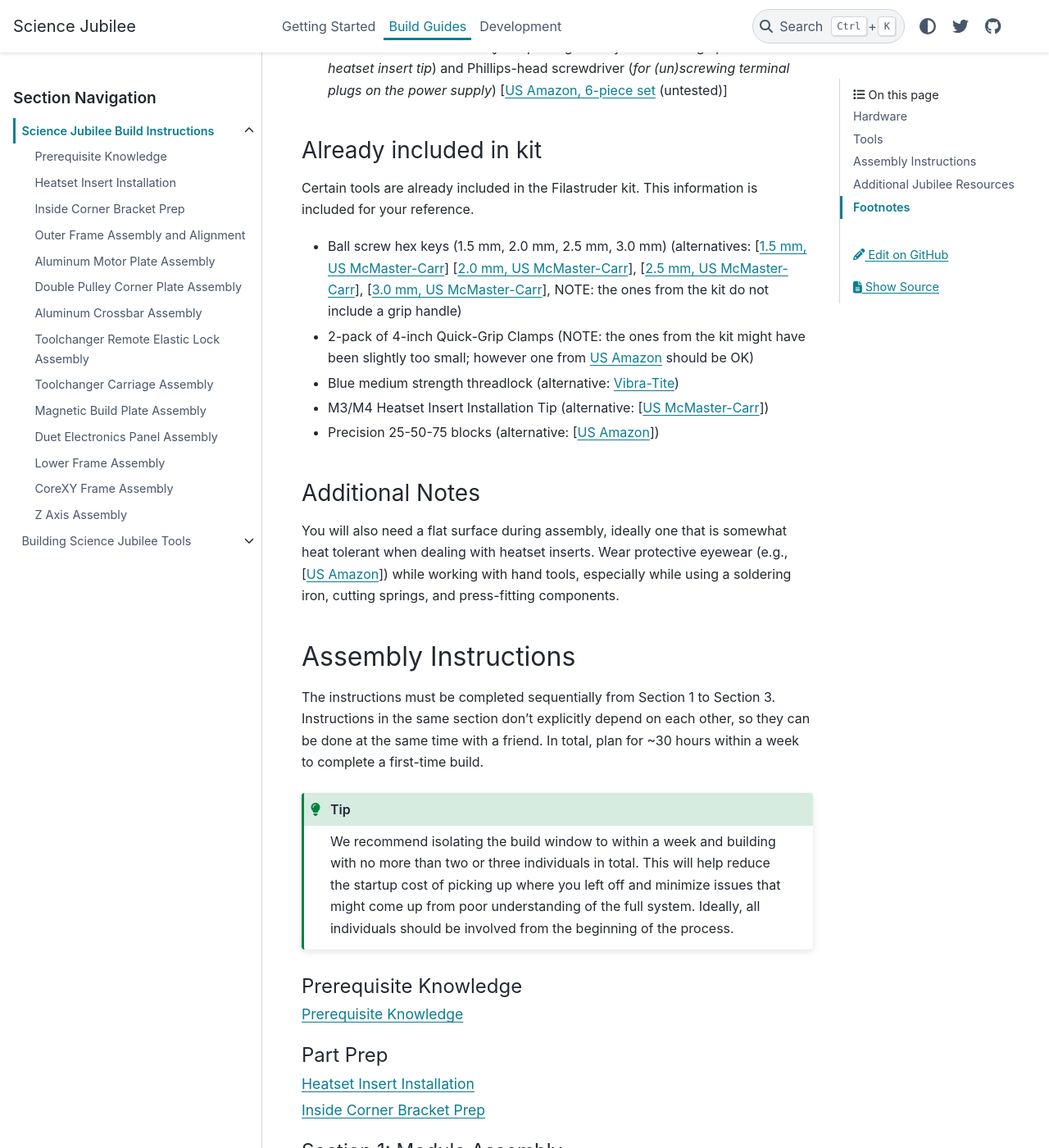
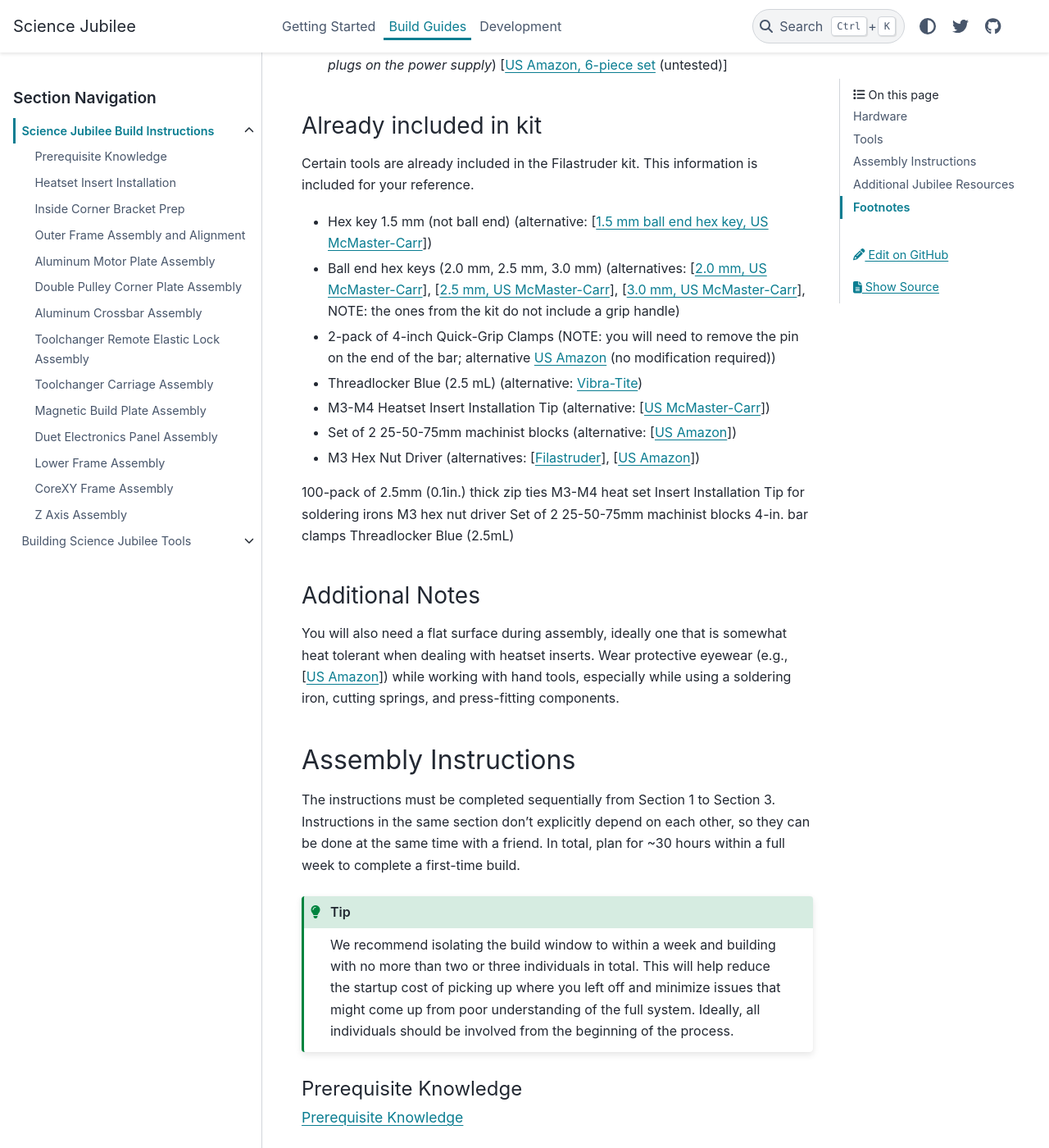
Before and after one commit to machineagency/science-jubilee, a Sphinx documentation site: the page built from docs/building/building_a_jubilee.md, in a window 1280 px wide and 1400 px high, scrolled down 1314 px. Shown: the whole window at 82% size. Built offline with Sphinx 7.4.7 and the PyData theme 0.15.4, drawn with Linux system fonts in a browser that asks for light colours; some of the changed text lies outside the part shown.

Commit message:
update tools based on filastruder feedback
https://discord.com/channels/627982902738681876/755173997305659402/1251195387314835668

https://discord.com/channels/627982902738681876/755173997305659402/1251195444613349457

````diff
--- a/docs/building/building_a_jubilee.md
+++ b/docs/building/building_a_jubilee.md
@@ -36,17 +36,25 @@ Extrusion Anodization Color| `Purple` or `Blue` |
 - Wire Cutters [[US Amazon](https://www.amazon.com/Hakko-CHP-170-Micro-Cutter/dp/B076M3ZHBV)]
 - SN-2549 Wire Crimpers [[US Amazon](https://www.amazon.com/gp/product/B01N4L8QMW)]
 - Arbor Press [[US Amazon](https://www.amazon.com/Palmgren-AP05-0-5-Arbor-Press/dp/B01MQD4CNR)]
-- M3 Hex Nut Driver [[Filastruder](https://www.filastruder.com/products/5-5mm-nut-driver?variant=17989593104455)], [[US Amazon](https://www.amazon.com/gp/product/B00G2DNXV2/ref=ppx_yo_dt_b_asin_title_o01_s00?ie=UTF8&psc=1)]
 - Soldering iron [[US Amazon](https://www.amazon.com/Weller-SP40NUS-40-Watt-Soldering-Iron/dp/B00B3SG6UQ?th=1)] (*treat this one as dedicated tool meant only for heat set inserts*)
 - Thin flathead screwdriver (*for replacing the default soldering tip with the heatset insert tip*) and Phillips-head screwdriver (*for (un)screwing terminal plugs on the power supply*) [[US Amazon, 6-piece set](https://www.amazon.com/Magnetic-Screwdriver-Professional-Screwdrivers-Improvement/dp/B08XY5C41N/) (untested)]
 
 ### Already included in kit
 Certain tools are already included in the Filastruder kit. This information is included for your reference.
-- Ball screw hex keys (1.5 mm, 2.0 mm, 2.5 mm, 3.0 mm) (alternatives: [[1.5 mm, US McMaster-Carr](https://www.mcmaster.com/5497a51)] [[2.0 mm, US McMaster-Carr](https://www.mcmaster.com/5497a52)], [[2.5 mm, US McMaster-Carr](https://www.mcmaster.com/5497a53)], [[3.0 mm, US McMaster-Carr](https://www.mcmaster.com/5497a54)], NOTE: the ones from the kit do not include a grip handle)
-- 2-pack of 4-inch Quick-Grip Clamps (NOTE: the ones from the kit might have been slightly too small; however one from [US Amazon](https://www.amazon.com/IRWINQUICK-GRIPOne-Handed-Micro-Clamp-Pack-1964747/dp/B00004SBCO) should be OK)
-- Blue medium strength threadlock (alternative: [Vibra-Tite](https://www.amazon.com/Permatex-24200-Medium-Strength-Threadlocker/dp/B0002UEMZ2))
-- M3/M4 Heatset Insert Installation Tip (alternative: [[US McMaster-Carr](https://www.mcmaster.com/92160a115)])
-- Precision 25-50-75 blocks (alternative: [[US Amazon](https://www.amazon.com/BL-25-50-75-Pair-Precision-Steel-Blocks/dp/B002HIYZJU)])
+- Hex key 1.5 mm (not ball end) (alternative: [[1.5 mm ball end hex key, US McMaster-Carr](https://www.mcmaster.com/5497a51)])
+- Ball end hex keys (2.0 mm, 2.5 mm, 3.0 mm) (alternatives: [[2.0 mm, US McMaster-Carr](https://www.mcmaster.com/5497a52)], [[2.5 mm, US McMaster-Carr](https://www.mcmaster.com/5497a53)], [[3.0 mm, US McMaster-Carr](https://www.mcmaster.com/5497a54)], NOTE: the ones from the kit do not include a grip handle)
+- 2-pack of 4-inch Quick-Grip Clamps (NOTE: you will need to remove the pin on the end of the bar; alternative [US Amazon](https://www.amazon.com/IRWINQUICK-GRIPOne-Handed-Micro-Clamp-Pack-1964747/dp/B00004SBCO) (no modification required))
+- Threadlocker Blue (2.5 mL) (alternative: [Vibra-Tite](https://www.amazon.com/Permatex-24200-Medium-Strength-Threadlocker/dp/B0002UEMZ2))
+- M3-M4 Heatset Insert Installation Tip (alternative: [[US McMaster-Carr](https://www.mcmaster.com/92160a115)])
+- Set of 2 25-50-75mm machinist blocks (alternative: [[US Amazon](https://www.amazon.com/BL-25-50-75-Pair-Precision-Steel-Blocks/dp/B002HIYZJU)])
+- M3 Hex Nut Driver (alternatives: [[Filastruder](https://www.filastruder.com/products/5-5mm-nut-driver?variant=17989593104455)], [[US Amazon](https://www.amazon.com/gp/product/B00G2DNXV2/ref=ppx_yo_dt_b_asin_title_o01_s00?ie=UTF8&psc=1)])
+
+100-pack of 2.5mm (0.1in.) thick zip ties
+M3-M4 heat set Insert Installation Tip for soldering irons
+M3 hex nut driver
+Set of 2 25-50-75mm machinist blocks
+4-in. bar clamps
+Threadlocker Blue (2.5mL)
 
 ### Additional Notes
 
@@ -55,7 +63,7 @@ You will also need a flat surface during assembly, ideally one that is somewhat
 (assembly-instructions)=
 ## Assembly Instructions
 
-The instructions must be completed sequentially from Section 1 to Section 3. Instructions in the same section don’t explicitly depend on each other, so they can be done at the same time with a friend. In total, plan for ~30 hours within a week to complete a first-time build.
+The instructions must be completed sequentially from Section 1 to Section 3. Instructions in the same section don’t explicitly depend on each other, so they can be done at the same time with a friend. In total, plan for ~30 hours within a full week to complete a first-time build.
 
 ```{tip}
 We recommend isolating the build window to within a week and building with no more than two or three individuals in total. This will help reduce the startup cost of picking up where you left off and minimize issues that might come up from poor understanding of the full system. Ideally, all individuals should be involved from the beginning of the process.
````
